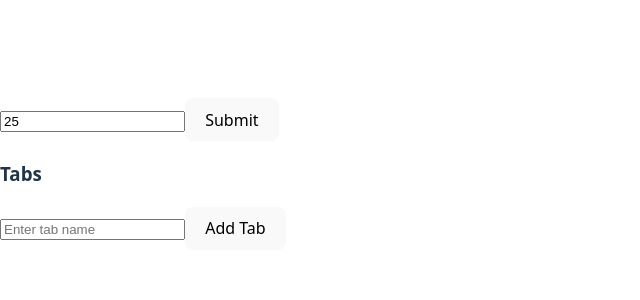
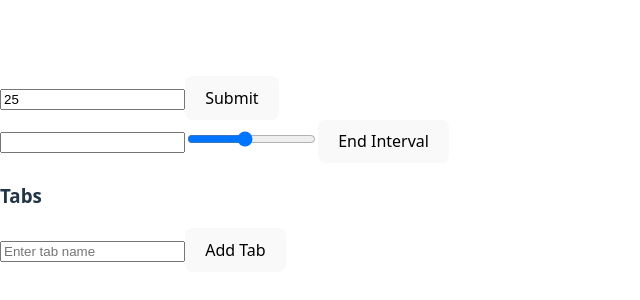
Before and after one commit to ethancha0/productivity-manager, a React (Vite) app: page / in a window 1280 px wide. Shown: the part 226-526 px from the top of the page, without its empty margins (0-640 px from the left). Built offline with nearby package versions, Linux system fonts and the light colour scheme.

Commit message:
feat: added burnout slider

```diff
--- a/src/Timer/Timer.tsx
+++ b/src/Timer/Timer.tsx
@@ -7,6 +7,9 @@ export default function Pomodoro() {
   const [inputTime, setInputTime] = useState(25);
   const [endTime, setEndTime] = useState(null); // exact timestamp coundown will finish
 
+  const [intervalFeedback, setIntervalFeedback] = useState("");
+  const [burnout, setBurnout] = useState(5);
+
   function handleSubmit(e){
     e.preventDefault(); // prevent page refresh
     const minutes = parseInt(inputTime, 10); // convert string input to number
@@ -15,6 +18,14 @@ export default function Pomodoro() {
     }
   }
 
+  //FUNCTION:
+ //         Send summerized user notes and mood to backend
+  function sendUserFeedback(e){
+    e.preventDefault()
+    console.log(intervalFeedback)
+    console.log(burnout)
+
+  }
 
 
   return (
@@ -34,6 +45,30 @@ export default function Pomodoro() {
         </button>
       </form>
 
+      <form onSubmit ={sendUserFeedback} className={styles.feedback}>
+        <input
+          type="text"
+          value={intervalFeedback}
+          onChange = {(e) => setIntervalFeedback(e.target.value)}
+        ></input>
+
+        <input
+        type="range"
+        min={1}
+        max={10}
+        step={1}
+        value={burnout ?? 5}
+        onChange={(e) => setBurnout(Number(e.target.value))}
+        aria-level = "Burnout level 1-10"
+
+        >
+        </input>
+
+        <button
+          type="submit"
+        >End Interval</button>
+
+      </form>
 
 
 
```
